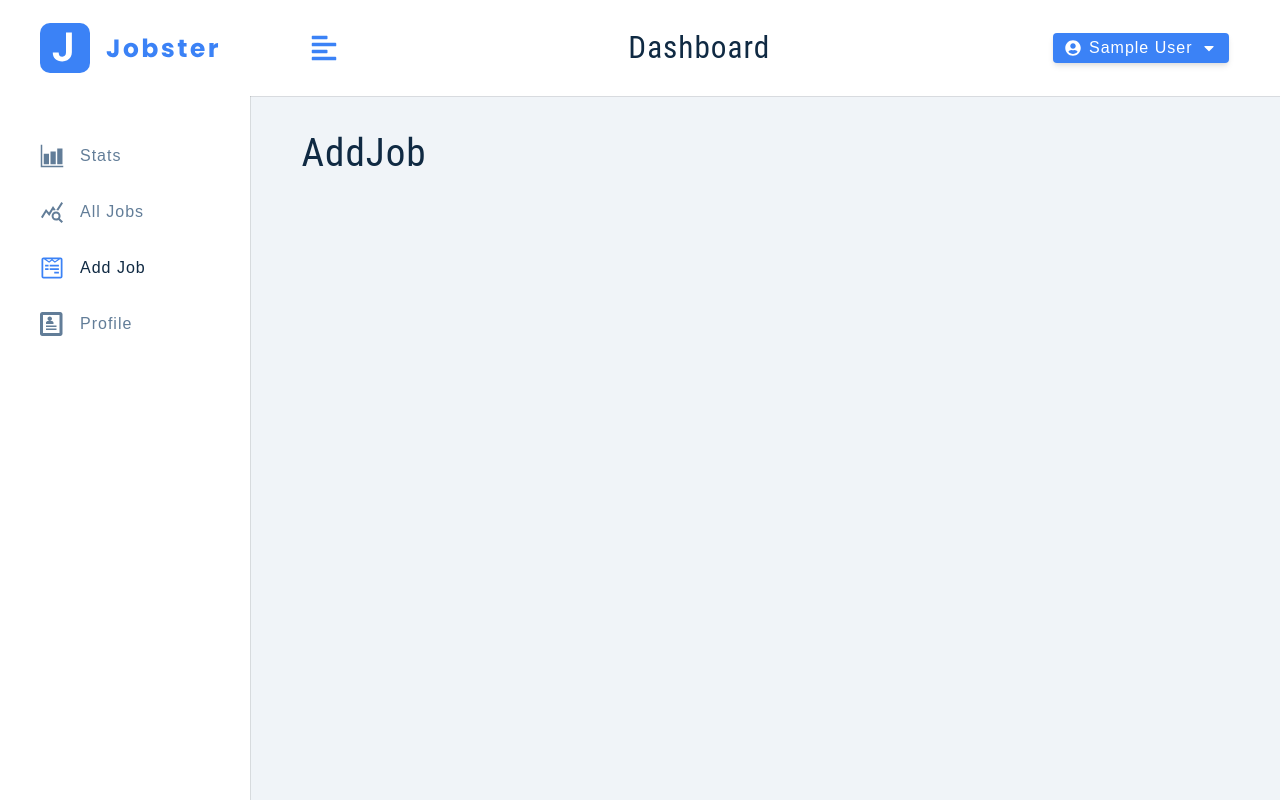
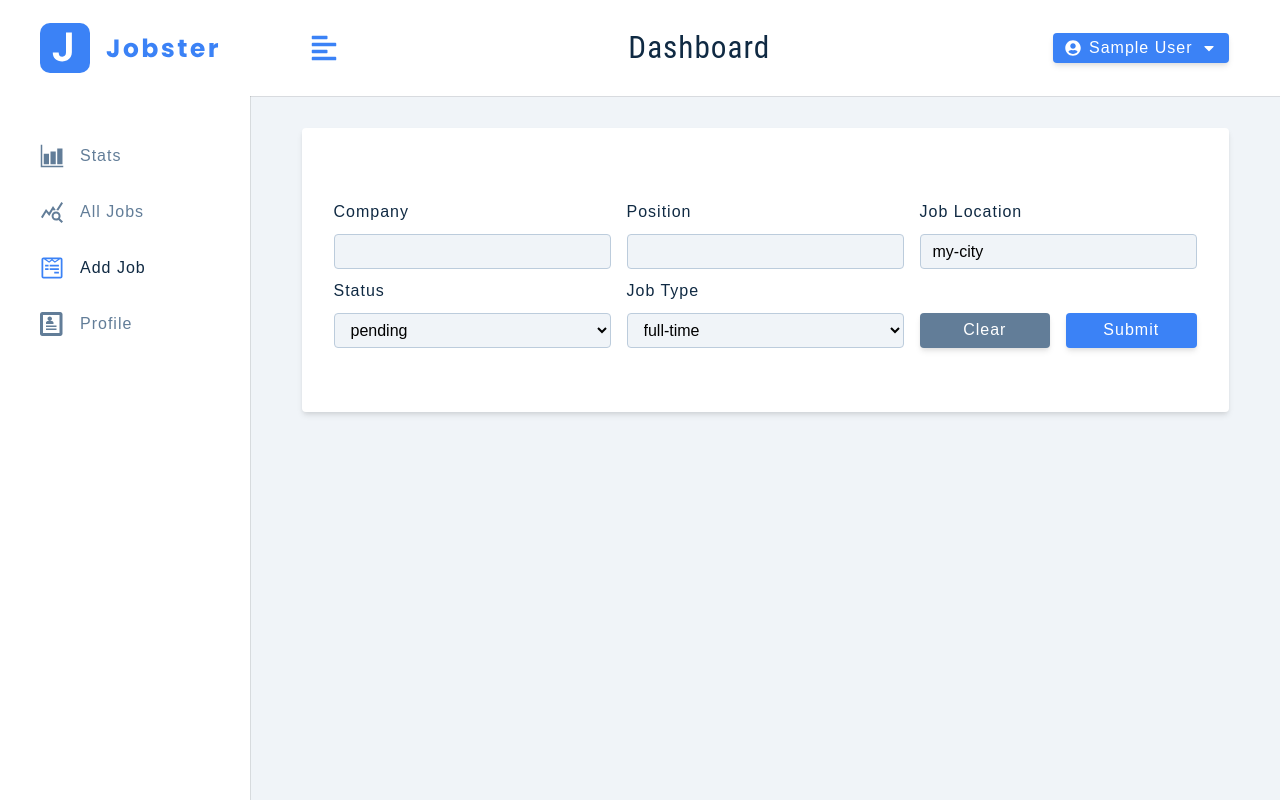
Before and after one commit to AkshayGit17/jobster-react, a React (Create React App) app: page /add-job in a window 1280 px wide. Built offline with nearby package versions, Linux system fonts and the light colour scheme; sample sign-in values are in the browser's storage.

Commit message:
add job setup, structure, functionalities

```diff
--- /dev/null
+++ b/src/components/FormRowSelect.js
@@ -0,0 +1,26 @@
+const FormRowSelect = ({ name, id, value, onChange, labelText, options }) => {
+  return (
+    <div className="form-row">
+      <label htmlFor={id} className="form-label">
+        {labelText || name}
+      </label>
+      <select
+        name={name}
+        id={id}
+        value={value}
+        onChange={onChange}
+        className="form-select"
+      >
+        {options.map((option, index) => {
+          return (
+            <option key={index} value={option}>
+              {option}
+            </option>
+          );
+        })}
+      </select>
+    </div>
+  );
+};
+
+export default FormRowSelect;
--- a/src/components/Navbar.js
+++ b/src/components/Navbar.js
@@ -8,7 +8,7 @@ import {
 import { useSelector, useDispatch } from 'react-redux';
 
 import { Logo } from '../components';
-import { toggleSidebar, logoutUser } from '../store/userSlice';
+import { toggleSidebar, logoutUser } from '../store/user/userSlice';
 import { useState } from 'react';
 
 const Navbar = () => {
--- a/src/components/SmallSidebar.js
+++ b/src/components/SmallSidebar.js
@@ -3,7 +3,7 @@ import { FaTimes } from 'react-icons/fa';
 import { useSelector, useDispatch } from 'react-redux';
 
 import Logo from './Logo';
-import { toggleSidebar } from '../store/userSlice';
+import { toggleSidebar } from '../store/user/userSlice';
 import NavLinks from './NavLinks';
 
 const SmallSidebar = () => {
--- a/src/components/index.js
+++ b/src/components/index.js
@@ -3,5 +3,6 @@ import Logo from './Logo';
 import Navbar from './Navbar';
 import BigSidebar from './BigSidebar';
 import SmallSidebar from './SmallSidebar';
+import FormRowSelect from './FormRowSelect';
 
-export { Logo, FormRow, Navbar, BigSidebar, SmallSidebar };
+export { Logo, FormRow, Navbar, BigSidebar, SmallSidebar, FormRowSelect };
--- a/src/pages/Register.js
+++ b/src/pages/Register.js
@@ -4,7 +4,7 @@ import { toast } from 'react-toastify';
 import { useSelector, useDispatch } from 'react-redux';
 
 import { Logo, FormRow } from '../components';
-import { registerUser, loginUser } from '../store/userSlice';
+import { registerUser, loginUser } from '../store/user/userSlice';
 import { useNavigate } from 'react-router-dom';
 
 const initialState = {
@@ -60,7 +60,7 @@ const Register = () => {
         navigate('/');
       }, 2000);
     }
-  }, [user]);
+  }, [user, navigate]);
 
   return (
     <Wrapper>
--- a/src/pages/dashboard/AddJob.js
+++ b/src/pages/dashboard/AddJob.js
@@ -1,5 +1,159 @@
+import { useSelector, useDispatch } from 'react-redux';
+import styled from 'styled-components';
+import { toast } from 'react-toastify';
+
+import { FormRow, FormRowSelect } from '../../components';
+import { handleInputChange, clearValues } from '../../store/job/jobSlice';
+
 const AddJob = () => {
-  return <h2>AddJob</h2>;
+  const {
+    company,
+    position,
+    jobLocation,
+    status,
+    statusOptions,
+    jobType,
+    jobTypeOptions,
+  } = useSelector((state) => state.job);
+  const dispatch = useDispatch();
+
+  const onFormSubmit = (e) => {
+    e.preventDefault();
+    if (!company || !position || !jobLocation) {
+      toast.error('please fill out all fields');
+      return;
+    }
+  };
+  const onInputChange = (e) => {
+    const { name, value } = e.target;
+    dispatch(handleInputChange({ name, value }));
+  };
+
+  return (
+    <Wrapper>
+      <form className="form" onSubmit={onFormSubmit}>
+        <h3></h3>
+        <div className="form-center">
+          <FormRow
+            type="text"
+            name="company"
+            id="company"
+            value={company}
+            onChange={onInputChange}
+          />
+          <FormRow
+            type="text"
+            name="position"
+            id="position"
+            value={position}
+            onChange={onInputChange}
+          />
+          <FormRow
+            type="text"
+            name="jobLocation"
+            id="jobLocation"
+            value={jobLocation}
+            labelText="job location"
+            onChange={onInputChange}
+          />
+          <FormRowSelect
+            name="status"
+            id="status"
+            value={status}
+            onChange={onInputChange}
+            options={statusOptions}
+          />
+          <FormRowSelect
+            name="jobType"
+            labelText="job type"
+            id="jobType"
+            value={jobType}
+            onChange={onInputChange}
+            options={jobTypeOptions}
+          />
+          <div className="btn-container">
+            <button
+              type="button"
+              className="btn btn-block clear-btn"
+              onClick={() => {
+                dispatch(clearValues());
+              }}
+            >
+              clear
+            </button>
+            <button type="submit" className="btn btn-block submit-btn">
+              submit
+            </button>
+          </div>
+        </div>
+      </form>
+    </Wrapper>
+  );
 };
 
+const Wrapper = styled.section`
+  border-radius: var(--borderRadius);
+  width: 100%;
+  background: var(--white);
+  padding: 3rem 2rem 4rem;
+  box-shadow: var(--shadow-2);
+  h3 {
+    margin-top: 0;
+  }
+  .form {
+    margin: 0;
+    border-radius: 0;
+    box-shadow: none;
+    padding: 0;
+    max-width: 100%;
+    width: 100%;
+  }
+  .form-row {
+    margin-bottom: 0;
+  }
+  .form-center {
+    display: grid;
+    row-gap: 0.5rem;
+  }
+  .form-center button {
+    align-self: end;
+    height: 35px;
+    margin-top: 1rem;
+  }
+  .btn-container {
+    display: grid;
+    grid-template-columns: 1fr 1fr;
+    column-gap: 1rem;
+    align-self: flex-end;
+    margin-top: 0.5rem;
+    button {
+      height: 35px;
+    }
+  }
+  .clear-btn {
+    background: var(--grey-500);
+  }
+  .clear-btn:hover {
+    background: var(--black);
+  }
+  @media (min-width: 992px) {
+    .form-center {
+      grid-template-columns: 1fr 1fr;
+      align-items: center;
+      column-gap: 1rem;
+    }
+    .btn-container {
+      margin-top: 0;
+    }
+  }
+  @media (min-width: 1120px) {
+    .form-center {
+      grid-template-columns: 1fr 1fr 1fr;
+    }
+    .form-center button {
+      margin-top: 0;
+    }
+  }
+`;
+
 export default AddJob;
--- a/src/pages/dashboard/Profile.js
+++ b/src/pages/dashboard/Profile.js
@@ -4,7 +4,7 @@ import { useSelector, useDispatch } from 'react-redux';
 import styled from 'styled-components';
 
 import { FormRow } from '../../components';
-import { updateUser } from '../../store/userSlice';
+import { updateUser } from '../../store/user/userSlice';
 
 const Profile = () => {
   const { isLoading, user } = useSelector((state) => state.user);
--- a/src/store/index.js
+++ b/src/store/index.js
@@ -1,9 +1,11 @@
 import { configureStore } from '@reduxjs/toolkit';
-import userSlice from './userSlice';
+import userSlice from './user/userSlice';
+import jobSlice from './job/jobSlice';
 
 const store = configureStore({
   reducer: {
     user: userSlice.reducer,
+    job: jobSlice.reducer,
   },
 });
 
--- /dev/null
+++ b/src/store/job/jobSlice.js
@@ -0,0 +1,34 @@
+import { createSlice } from '@reduxjs/toolkit';
+
+const initialState = {
+  company: '',
+  position: '',
+  status: 'pending',
+  jobType: 'full-time',
+  jobLocation: 'my-city',
+  statusOptions: ['pending', 'interview', 'declined'],
+  jobTypeOptions: ['full-time', 'part-time', 'internship', 'remote'],
+  isEditing: false,
+  editJobId: '',
+  isLoading: false,
+};
+
+const jobSlice = createSlice({
+  name: 'job',
+  initialState,
+  reducers: {
+    handleInputChange: (state, { payload }) => {
+      const { name, value } = payload;
+      state[name] = value;
+    },
+    clearValues: () => {
+      return {
+        ...initialState,
+      };
+    },
+  },
+});
+
+export const { handleInputChange, clearValues } = jobSlice.actions;
+
+export default jobSlice;
--- a/src/store/userSlice.js
+++ b/src/store/user/userSlice.js
@@ -5,7 +5,7 @@ import {
   addUserToLocalStorage,
   getUserFromLocalStorage,
   removeUserFromLocalStorage,
-} from '../utils/localStorage';
+} from '../../utils/localStorage';
 import {
   registerUserThunk,
   loginUserThunk,
--- a/src/store/userThunk.js
+++ b/src/store/user/userThunk.js
@@ -1,4 +1,4 @@
-import axiosInstance from '../utils/axiosInstance';
+import axiosInstance from '../../utils/axiosInstance';
 import { logoutUser } from './userSlice';
 
 export const registerUserThunk = async (user, thunkAPI) => {
```
